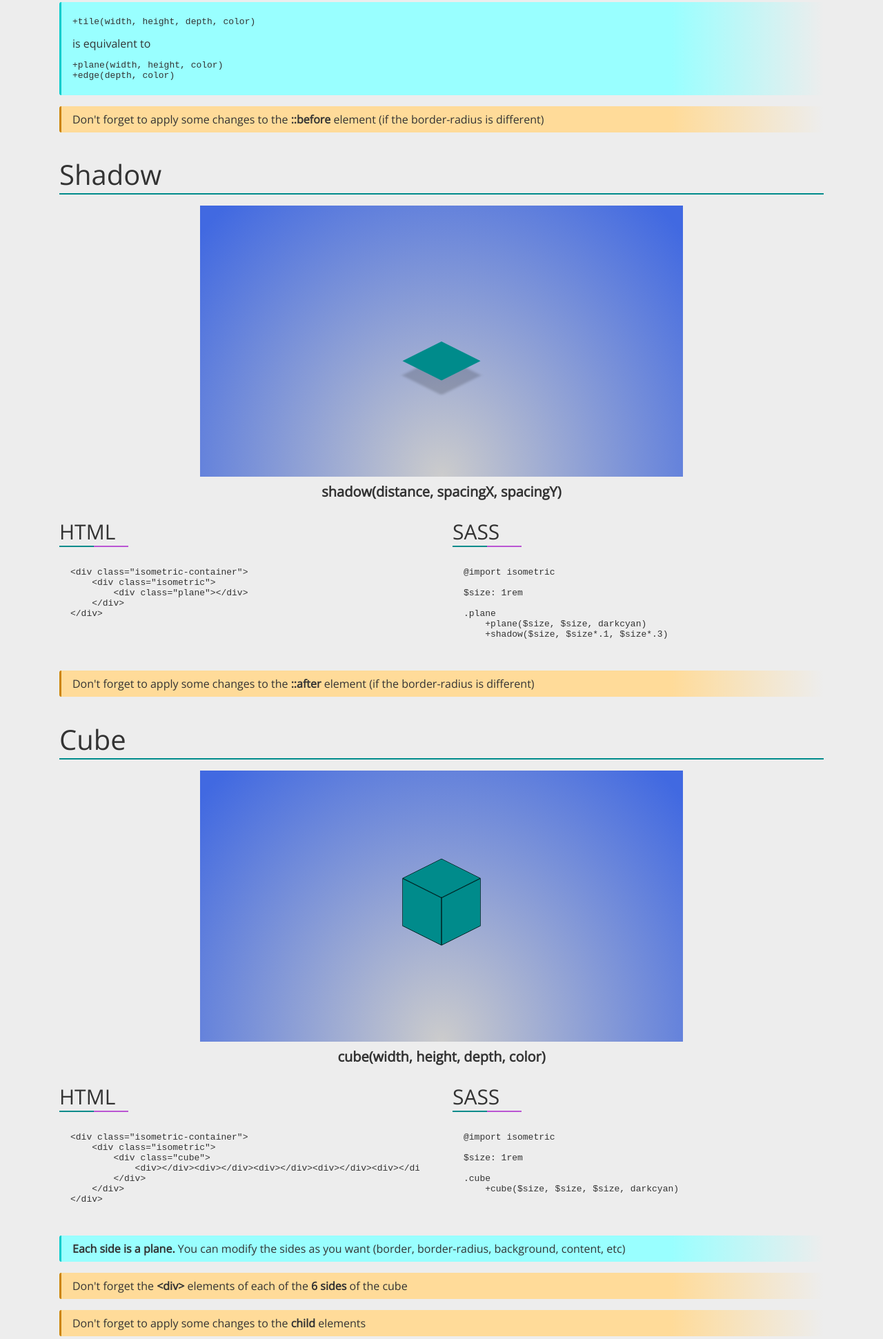
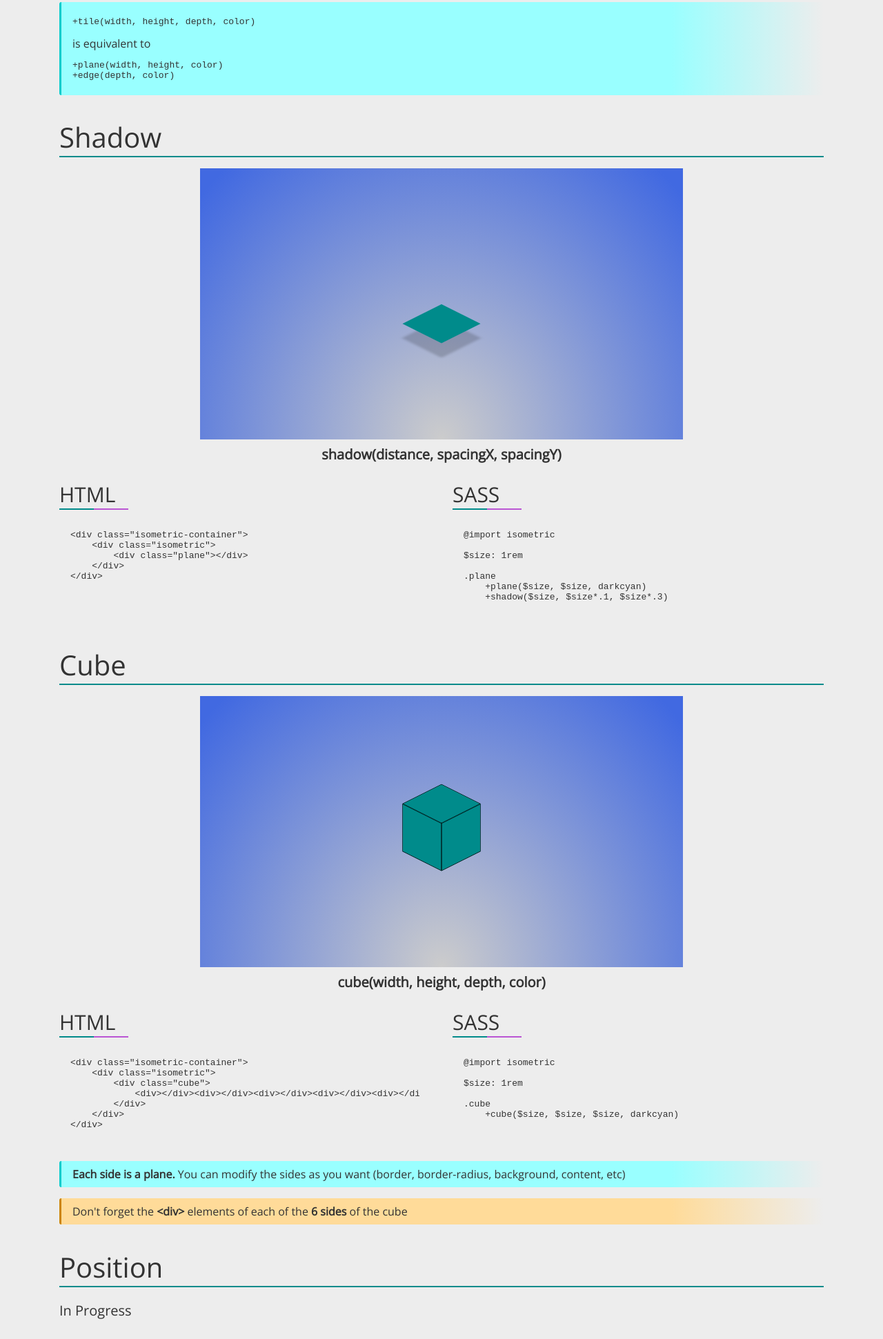
Before and after one commit to MorganCaron/IsometricSass, a plain HTML site: page index.html in a window 1280 px wide. Shown: the part 3867-5808 px from the top of the page at 69% size. Drawn offline with nearby package versions, Linux system fonts and the light colour scheme.

Commit message:
Update Doc

```diff
--- a/css/_isometric.sass
+++ b/css/_isometric.sass
@@ -54,6 +54,7 @@
 =edge($depth, $color)
     +before
     &::before
+        border-radius: inherit
         background: darken($color, 20%)
         box-shadow: 0px 0px darken($color, 20%)
         transform: translateZ(-$depth)
@@ -65,9 +66,9 @@
 =shadow($distance, $spacingX, $spacingY)
     +after
     &::after
+        border-radius: inherit
         background: rgba(black, .2 / (1+$distance/10))
         border-color: rgba(black, .2 / (1+$distance/10))
-        border-radius: inherit
         transform: translateX($distance*$spacingX) translateY($distance*$spacingY) translateZ(-$distance)
         box-shadow: 0 0 $distance/10 rgba(black, .2)
         filter: blur($distance/10)
--- a/index.html
+++ b/index.html
@@ -179,9 +179,6 @@ $size: 1rem
                 <pre><code>+plane(width, height, color)
 +edge(depth, color)</code></pre>
             </div>
-            <div class="warning">
-                Don't forget to apply some changes to the <strong>::before</strong> element (if the border-radius is different)
-            </div>
 
             <h2 id="shadow"><a href="#shadow" title="anchor">Shadow</a></h2>
             <div class="ratio16-9">
@@ -215,9 +212,6 @@ $size: 1rem
     +shadow($size, $size*.1, $size*.3)
 </code></pre></blockquote>
                 </div>
-            </div>
-            <div class="warning">
-                Don't forget to apply some changes to the <strong>::after</strong> element (if the border-radius is different)
             </div>
 
             <h2 id="cube"><a href="#cube" title="anchor">Cube</a></h2>
@@ -262,9 +256,6 @@ $size: 1rem
             <div class="warning">
                 Don't forget the <strong>&lt;div&gt;</strong> elements of each of the <strong>6 sides</strong> of the cube
             </div>
-            <div class="warning">
-                Don't forget to apply some changes to the <strong>child</strong> elements
-            </div>
 
             <h2 id="position"><a href="#position" title="anchor">Position</a></h2>
             <p class="lead">In Progress</p>
```
